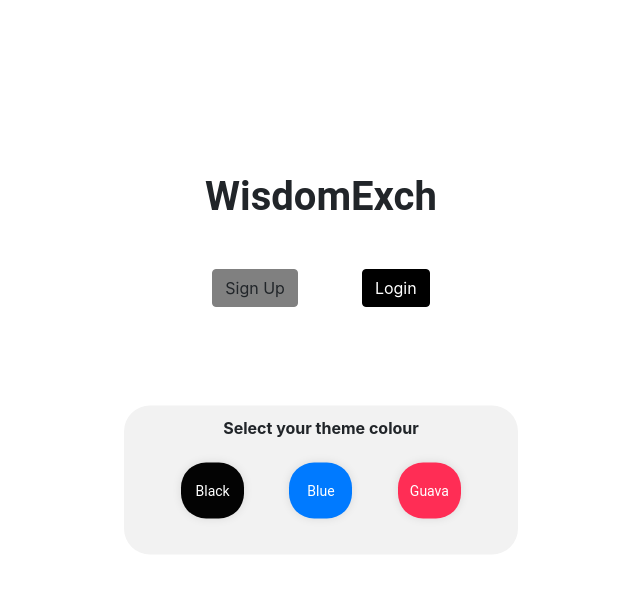
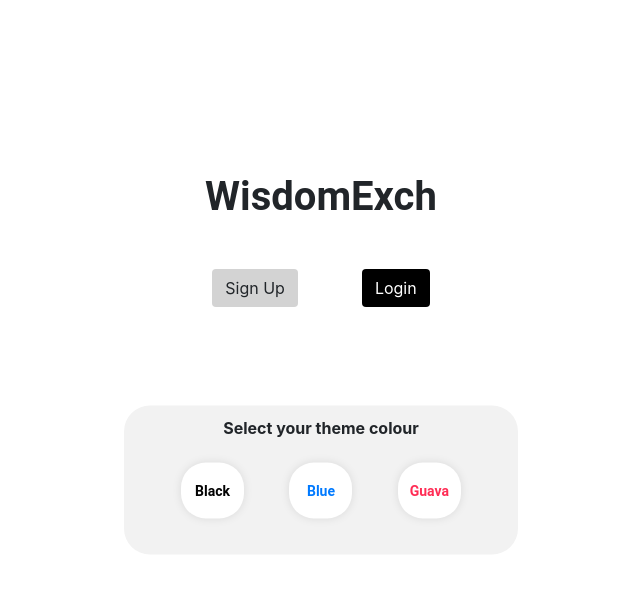
Before and after one commit to BlindTerran/MessagingApplication-Python, a Flask app: page / in a window 1280 px wide. Shown: the top 593 px of the page, without its empty margins (319-959 px from the left). Run offline with Flask 3, Linux system fonts and the light colour scheme; some libraries are stand-ins or nearby versions.

Commit message:
[STYLE] Animation effects on logo text and theme buttons
changes made to the index page, now there are smooth transition animation on the theme buttons when mouse hovered, and the colour change will appear as a fade out effect on the logo text. Add theme colour change to the login and sign up buttons.
index.jinja: some css changes, span tag added to html, and signup login button colour change added. some js code to support animation.

```diff
--- a/app.py
+++ b/app.py
@@ -81,7 +81,7 @@ def signup():
                            secondary_colour=colours.get_secondary_colour(theme_colour),
                            font_colour=colours.get_font_colour(theme_colour))
 
-# handles a post request when the user clicks the signup button
+# TODO: add theme colour
 @app.route("/signup/user", methods=["POST"])
 def signup_user():
     if not request.is_json:
--- a/templates/index.jinja
+++ b/templates/index.jinja
@@ -16,19 +16,18 @@ Index page, the "default" page when you visit "http://localhost/"
         font-size: 2.5em;
         font-weight: bold;
         font-family: 'Roboto', sans-serif;
+        transition: color 0.5s ease-in-out; /* smooth transition when the theme colour is changed */
     }
     .button-container {
         margin-top: 5vh;  /* 10% of the viewport height */
     }
     .signup-btn {
-        background-color: grey !important;
-        border-color: grey !important;
+        background-color: #d3d3d3; /* default colour light grey */
         margin-right: 8vh;
     }
     .login-btn {
-        background-color: black !important;
-        color: white !important;
-        border-color: black !important;
+        background-color: #000000; /* default colour black */
+        color: white;
     }
     .theme-colour-container {
         position: absolute;
@@ -67,13 +66,17 @@ Index page, the "default" page when you visit "http://localhost/"
         box-sizing: border-box;
         border-radius: 25px;
         box-shadow: 0px 0px 10px rgba(3,3,3,0.1);
-        background-color: #030303;
-        color: #ffffff;
+        color: #030303;
         font-size: 14px;
         font-family: 'Roboto', sans-serif;
+        font-weight: bold;
         line-height: 16px;
         outline: none;
         margin-top: 20px;
+        background-color: white;
+        position: relative;
+        overflow: hidden;
+        z-index: 1;
     }
     .theme-button-blue {
         cursor: pointer;
@@ -84,13 +87,17 @@ Index page, the "default" page when you visit "http://localhost/"
         box-sizing: border-box;
         border-radius: 25px;
         box-shadow: 0px 0px 10px rgba(3,3,3,0.1);
-        background-color: #007aff;
-        color: #ffffff;
+        color: #007aff;
         font-size: 14px;
         font-family: 'Roboto', sans-serif;
+        font-weight: bold;
         line-height: 16px;
         outline: none;
         margin-top: 20px;
+        background-color: white;
+        position: relative;
+        overflow: hidden;
+        z-index: 1;
     }
     .theme-button-guava {
         cursor: pointer;
@@ -101,13 +108,51 @@ Index page, the "default" page when you visit "http://localhost/"
         box-sizing: border-box;
         border-radius: 25px;
         box-shadow: 0px 0px 10px rgba(3,3,3,0.1);
-        background-color: #ff2d55;
-        color: #ffffff;
+        color: #ff2d55;
         font-size: 14px;
         font-family: 'Roboto', sans-serif;
+        font-weight: bold;
         line-height: 16px;
         outline: none;
         margin-top: 20px;
+        background-color: white;
+        position: relative;
+        overflow: hidden;
+        z-index: 1;
+    }
+
+    /* animation for the button hover effect */
+    .theme-button-black span, .theme-button-blue span, .theme-button-guava span {
+        position: absolute;
+        display: block;
+        width: 0;
+        height: 0;
+        border-radius: 50%;
+        -webkit-transition: width 0.4s ease-in-out, height 0.4s ease-in-out;
+        transition: width 0.4s ease-in-out, height 0.4s ease-in-out;
+        -webkit-transform: translate(-50%, -50%);
+        transform: translate(-50%, -50%);
+    }
+    .theme-button-black:hover span {
+        width: 200%;
+        height: 200%;
+        background-color: #030303;
+        z-index: -1;
+    }
+    .theme-button-blue:hover span {
+        width: 200%;
+        height: 200%;
+        background-color: #007aff;
+        z-index: -1;
+    }
+    .theme-button-guava:hover span {
+        width: 200%;
+        height: 200%;
+        background-color: #ff2d55;
+        z-index: -1;
+    }
+    .theme-button-black:hover, .theme-button-blue:hover, .theme-button-guava:hover {
+        color: white;
     }
  </style>
 
@@ -122,9 +167,9 @@ Index page, the "default" page when you visit "http://localhost/"
 <div class="theme-colour-container">
     <p class="theme-colour-title">Select your theme colour</p>
     <div class="theme-button-container">
-        <button class="theme-button-black">Black</button>
-        <button class="theme-button-blue">Blue</button>
-        <button class="theme-button-guava">Guava</button>
+        <button class="theme-button-black">Black<span></span></button>
+        <button class="theme-button-blue">Blue<span></span></button>
+        <button class="theme-button-guava">Guava<span></span></button>
     </div>
 </div>
 
@@ -136,14 +181,20 @@ Index page, the "default" page when you visit "http://localhost/"
     document.querySelector('.theme-button-black').addEventListener('click', function() {
         themeColour = 'black';
         document.querySelector('.logo-text').style.color = '#000000';
+        document.querySelector('.login-btn').style.backgroundColor = '#000000';
+        document.querySelector('.signup-btn').style.backgroundColor = '#d3d3d3';
     });
     document.querySelector('.theme-button-blue').addEventListener('click', function() {
         themeColour = 'blue';
         document.querySelector('.logo-text').style.color = '#007aff';
+        document.querySelector('.login-btn').style.backgroundColor = '#007aff';
+        document.querySelector('.signup-btn').style.backgroundColor = '#aad3ff';
     });
     document.querySelector('.theme-button-guava').addEventListener('click', function() {
         themeColour = 'guava';
         document.querySelector('.logo-text').style.color = '#ff2d55';
+        document.querySelector('.login-btn').style.backgroundColor = '#ff2d55';
+        document.querySelector('.signup-btn').style.backgroundColor = '#ffbeba';
     });
 
     // add listener to login button, when user login, send the theme colour selected to the server
@@ -161,5 +212,22 @@ Index page, the "default" page when you visit "http://localhost/"
         this.href += '?themeColour=' + themeColour;
         window.location.href = this.href;
     });
+
+    const buttons = document.querySelectorAll(".theme-button-black, .theme-button-blue, .theme-button-guava");
+
+buttons.forEach(button => {
+    ["mouseenter", "mouseout"].forEach(evt => {
+        button.addEventListener(evt, e => {
+            let parentOffset = button.getBoundingClientRect(),
+                relX = e.pageX - parentOffset.left,
+                relY = e.pageY - parentOffset.top;
+
+            const span = button.getElementsByTagName("span");
+
+            span[0].style.top = relY + "px";
+            span[0].style.left = relX + "px";
+        });
+    });
+});
 </script>
 {% endblock %}
```
